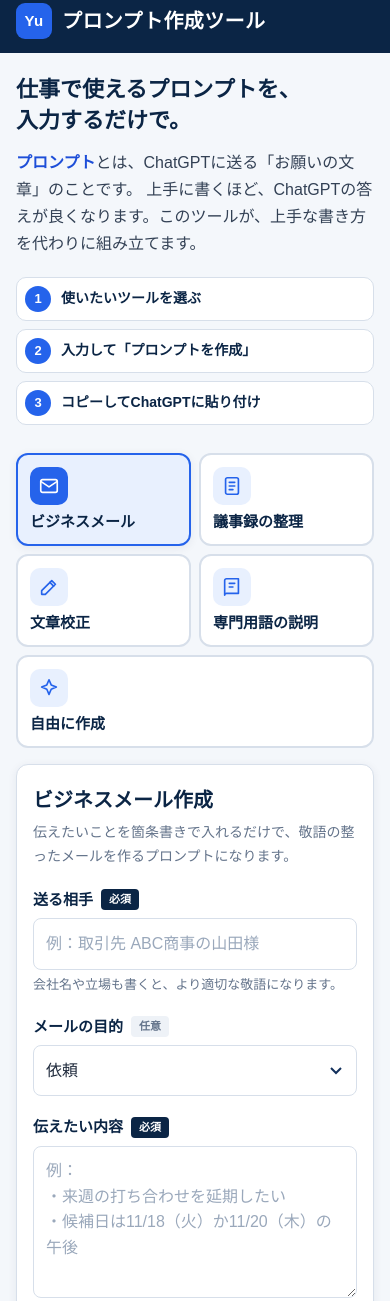
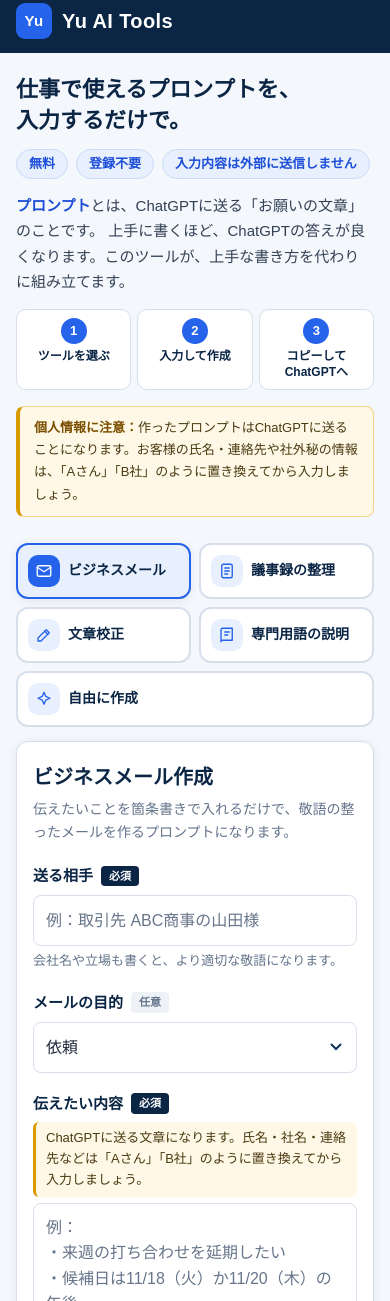
Before and after one commit to yu-ai-lab-web/yu-ai-tools, a plain HTML site: page index.html in a window 390 px wide. Shown: the part 11-1312 px from the top of the page. Drawn offline with Linux system fonts and the light colour scheme.

Commit message:
個人情報の注意・OGP・スマホ表示を改善

```diff
--- a/index.html
+++ b/index.html
@@ -6,6 +6,23 @@
   <meta name="viewport" content="width=device-width, initial-scale=1">
   <title>Yu AI Tools | ChatGPTプロンプト作成ツール</title>
   <meta name="description" content="ChatGPTを仕事で使う初心者向け。フォームに入力するだけで、実用的なプロンプトが作れます。">
+  <!-- 検索エンジンに「このページの正式なURLはこれ」と伝える設定 -->
+  <link rel="canonical" href="https://yu-ai-lab-web.github.io/yu-ai-tools/">
+  <meta name="theme-color" content="#0b2545">
+
+  <!-- note・X・LINEなどにURLを貼ったときのカード表示（OGP） -->
+  <meta property="og:type" content="website">
+  <meta property="og:site_name" content="Yu AI Tools">
+  <meta property="og:title" content="Yu AI Tools | ChatGPTプロンプト作成ツール">
+  <meta property="og:description" content="ChatGPTを仕事で使う初心者向け。フォームに入力するだけで、メール・議事録・文章校正などのプロンプトが作れます。無料・登録不要。">
+  <meta property="og:url" content="https://yu-ai-lab-web.github.io/yu-ai-tools/">
+  <meta property="og:image" content="https://yu-ai-lab-web.github.io/yu-ai-tools/ogp.png">
+  <meta property="og:image:width" content="1200">
+  <meta property="og:image:height" content="630">
+  <meta property="og:image:alt" content="Yu AI Tools ― ChatGPTのプロンプトを、入力するだけで作成">
+  <meta property="og:locale" content="ja_JP">
+  <meta name="twitter:card" content="summary_large_image">
+
   <link rel="stylesheet" href="style.css">
 </head>
 <body>
@@ -15,7 +32,7 @@
     <div class="container header-inner">
       <div class="logo">
         <span class="logo-mark">Yu</span>
-        <span class="logo-text">プロンプト作成ツール</span>
+        <span class="logo-text">Yu AI Tools</span>
       </div>
       <p class="tagline">ChatGPTへの「お願い文」を、かんたん作成</p>
     </div>
@@ -26,15 +43,23 @@
     <!-- ===== はじめての方への説明 ===== -->
     <section class="intro">
       <h1>仕事で使えるプロンプトを、<br class="sp-only">入力するだけで。</h1>
+      <ul class="badges" aria-label="このツールの特徴">
+        <li>無料</li>
+        <li>登録不要</li>
+        <li>入力内容は外部に送信しません</li>
+      </ul>
       <p class="intro-lead">
         <strong>プロンプト</strong>とは、ChatGPTに送る「お願いの文章」のことです。
         上手に書くほど、ChatGPTの答えが良くなります。このツールが、上手な書き方を代わりに組み立てます。
       </p>
       <ol class="steps">
-        <li><span class="step-num">1</span><span>使いたいツールを選ぶ</span></li>
-        <li><span class="step-num">2</span><span>入力して「プロンプトを作成」</span></li>
-        <li><span class="step-num">3</span><span>コピーしてChatGPTに貼り付け</span></li>
+        <li><span class="step-num">1</span><span>ツールを選ぶ</span></li>
+        <li><span class="step-num">2</span><span>入力して作成</span></li>
+        <li><span class="step-num">3</span><span>コピーしてChatGPTへ</span></li>
       </ol>
+      <p class="intro-privacy">
+        <strong>個人情報に注意：</strong>作ったプロンプトはChatGPTに送ることになります。お客様の氏名・連絡先や社外秘の情報は、「Aさん」「B社」のように置き換えてから入力しましょう。
+      </p>
     </section>
 
     <!-- ===== ツールの切り替えボタン（中身は script.js で作ります） ===== -->
@@ -43,7 +68,7 @@
     <div class="workspace">
 
       <!-- ===== 左側：入力フォーム ===== -->
-      <section class="panel form-panel" aria-labelledby="toolTitle">
+      <section class="panel form-panel" id="formPanel" aria-labelledby="toolTitle">
         <div class="panel-head">
           <h2 id="toolTitle">ツール名</h2>
           <p id="toolDesc" class="panel-desc"></p>
@@ -68,7 +93,7 @@
           <span class="char-count" id="charCount">0文字</span>
         </div>
 
-        <textarea id="output" class="output" spellcheck="false"
+        <textarea id="output" class="output" spellcheck="false" aria-labelledby="outputTitle"
           placeholder="左のフォームに入力して「プロンプトを作成」を押すと、ここにプロンプトが表示されます。&#10;&#10;表示された文章は、ここで直接書き換えることもできます。"></textarea>
 
         <div class="output-actions">
@@ -80,6 +105,7 @@
           <p class="notice-title">安全に使うための注意</p>
           <ul>
             <li>お客様の個人情報（氏名・電話番号など）や社外秘の情報は入力しないようにしましょう。</li>
+            <li>仕事で使う前に、会社のAI利用ルール（使ってよい情報の範囲など）を確認しましょう。</li>
             <li>ChatGPTの答えは間違うことがあります。送信・提出の前に必ず自分で確認しましょう。</li>
           </ul>
         </div>
--- a/script.js
+++ b/script.js
@@ -69,7 +69,7 @@ const TOOLS = [
         placeholder: '例：取引先 ABC商事の山田様', help: '会社名や立場も書くと、より適切な敬語になります。' },
       { name: 'purpose', label: 'メールの目的', type: 'select',
         options: ['依頼', 'お礼', 'お詫び', '日程調整', '報告・連絡', 'お断り', '問い合わせ', 'あいさつ'] },
-      { name: 'content', label: '伝えたい内容', type: 'textarea', rows: 5, required: true,
+      { name: 'content', label: '伝えたい内容', type: 'textarea', rows: 5, required: true, privacy: true,
         placeholder: '例：\n・来週の打ち合わせを延期したい\n・候補日は11/18（火）か11/20（木）の午後', help: '箇条書きでOKです。' },
       { name: 'tone', label: '丁寧さ', type: 'select',
         options: ['とても丁寧（社外・目上の方向け）', '標準（一般的なビジネス向け）', 'やや簡潔（社内向け）'] },
@@ -111,7 +111,7 @@ const TOOLS = [
       { name: 'meeting', label: '会議名', type: 'text', placeholder: '例：新商品プロモーション定例会議' },
       { name: 'date', label: '日時', type: 'text', placeholder: '例：2026年11月9日 10:00〜11:00' },
       { name: 'attendees', label: '参加者', type: 'text', placeholder: '例：田中部長、佐藤、鈴木、高橋' },
-      { name: 'memo', label: '会議のメモ', type: 'textarea', rows: 8, required: true,
+      { name: 'memo', label: '会議のメモ', type: 'textarea', rows: 8, required: true, privacy: true,
         placeholder: '会議中に取ったメモをそのまま貼り付けてください。\n走り書き・箇条書きでも大丈夫です。' },
       { name: 'detail', label: 'まとめ方', type: 'select',
         options: ['標準（要点をバランスよく）', '簡潔（1分で読める長さ）', '詳細（話し合いの流れもくわしく）'] },
@@ -164,7 +164,7 @@ const TOOLS = [
     title: '文章校正',
     desc: '誤字脱字や言葉づかいの間違いを直し、読みやすい文章にするプロンプトになります。',
     fields: [
-      { name: 'text', label: '校正したい文章', type: 'textarea', rows: 8, required: true,
+      { name: 'text', label: '校正したい文章', type: 'textarea', rows: 8, required: true, privacy: true,
         placeholder: 'チェックしてほしい文章を貼り付けてください。' },
       { name: 'usage', label: '文章の用途', type: 'select',
         options: ['社外向けメール', '社内向けメール・チャット', '報告書・企画書', 'お知らせ・案内文', 'SNS・ブログ'] },
@@ -256,7 +256,7 @@ const TOOLS = [
     fields: [
       { name: 'goal', label: '目的（何をしたいか）', type: 'text', required: true,
         placeholder: '例：新商品の紹介文を作りたい' },
-      { name: 'details', label: '内容・背景', type: 'textarea', rows: 6, required: true,
+      { name: 'details', label: '内容・背景', type: 'textarea', rows: 6, required: true, privacy: true,
         placeholder: 'ChatGPTに知っておいてほしい情報を書いてください。\n例：商品名、特徴、価格、売りたい相手 など' },
       { name: 'role', label: 'ChatGPTの役割', type: 'text',
         placeholder: '例：経験豊富なマーケティング担当者',
@@ -338,7 +338,14 @@ function renderTabs() {
       <span class="tab-icon">${ICONS[tool.id]}</span>
       <span class="tab-name">${tool.name}</span>
       <span class="tab-sub">${tool.sub}</span>`;
-    btn.addEventListener('click', () => selectTool(tool.id));
+    btn.addEventListener('click', () => {
+      selectTool(tool.id);
+      // スマホなど縦に並ぶ画面では、ツールを選んだら入力欄まで自動で移動する
+      if (window.matchMedia('(max-width: 960px)').matches) {
+        const reduce = window.matchMedia('(prefers-reduced-motion: reduce)').matches;
+        $('#formPanel').scrollIntoView({ behavior: reduce ? 'auto' : 'smooth', block: 'start' });
+      }
+    });
     nav.appendChild(btn);
   });
 }
@@ -399,14 +406,31 @@ function renderForm(tool) {
     input.name = f.name;
     if (f.placeholder) input.placeholder = f.placeholder;
     if (f.required) input.setAttribute('aria-required', 'true');
+
+    // 読み上げソフトに「注意」や「補足」を入力欄とセットで伝えるためのID一覧
+    const describedBy = [];
+
+    // 長い文章を貼り付ける欄には、入力する前に目に入る位置に個人情報の注意を出す
+    if (f.privacy) {
+      const warn = document.createElement('p');
+      warn.className = 'field-privacy';
+      warn.id = `${id}-privacy`;
+      warn.textContent = 'ChatGPTに送る文章になります。氏名・社名・連絡先などは「Aさん」「B社」のように置き換えてから入力しましょう。';
+      div.appendChild(warn);
+      describedBy.push(warn.id);
+    }
+
     div.appendChild(input);
 
     if (f.help) {
       const help = document.createElement('p');
       help.className = 'field-help';
+      help.id = `${id}-help`;
       help.textContent = f.help;
       div.appendChild(help);
+      describedBy.push(help.id);
     }
+    if (describedBy.length) input.setAttribute('aria-describedby', describedBy.join(' '));
     wrap.appendChild(div);
   });
 }
@@ -469,6 +493,7 @@ function selectTool(id) {
 function clearErrors() {
   $('#formError').textContent = '';
   document.querySelectorAll('.field.invalid').forEach((el) => el.classList.remove('invalid'));
+  document.querySelectorAll('#toolForm [aria-invalid]').forEach((el) => el.removeAttribute('aria-invalid'));
 }
 
 /** 必須の欄が空になっていないか確認する。問題なければ true */
@@ -479,6 +504,7 @@ function validate(tool, values) {
 
   missing.forEach((f) => {
     document.querySelector(`.field[data-name="${f.name}"]`).classList.add('invalid');
+    fieldInput(f.name).setAttribute('aria-invalid', 'true'); // 読み上げソフトに「未入力」を伝える
   });
   $('#formError').textContent = `「${missing.map((f) => f.label).join('」「')}」を入力してください。`;
   fieldInput(missing[0].name).focus();
@@ -571,6 +597,7 @@ function setupEvents() {
     const field = e.target.closest('.field');
     if (field && field.classList.contains('invalid') && e.target.value.trim()) {
       field.classList.remove('invalid');
+      e.target.removeAttribute('aria-invalid');
     }
   });
 
--- a/style.css
+++ b/style.css
@@ -92,6 +92,39 @@ body {
   color: #334155;
 }
 .intro-lead strong { color: var(--blue-dark); }
+
+/* 「無料」「登録不要」などの特徴バッジ */
+.badges {
+  list-style: none;
+  margin: 0 0 14px;
+  padding: 0;
+  display: flex;
+  flex-wrap: wrap;
+  gap: 8px;
+}
+.badges li {
+  padding: 3px 12px;
+  border-radius: 999px;
+  background: var(--blue-light);
+  color: var(--blue-dark);
+  font-size: 13px;
+  font-weight: 700;
+  border: 1px solid #c9daf8;
+}
+
+/* 冒頭の個人情報の注意 */
+.intro-privacy {
+  margin: 16px 0 0;
+  max-width: 760px;
+  padding: 10px 14px;
+  background: #fff8e6;
+  border: 1px solid #f3d58a;
+  border-left: 4px solid #d99a00;
+  border-radius: 8px;
+  font-size: 14px;
+  color: #4a3a12;
+}
+.intro-privacy strong { color: #7a4f00; }
 
 .steps {
   list-style: none;
@@ -269,7 +302,20 @@ textarea:focus {
   border-color: var(--blue);
   box-shadow: 0 0 0 3px rgba(37, 99, 235, 0.18);
 }
-::placeholder { color: #9aa8bb; }
+/* 入力例の文字：背景とのコントラスト比 4.5 以上（読みやすさの目安）を確保 */
+::placeholder { color: #66758a; opacity: 1; }
+
+/* 長い文章の入力欄の上に出す、個人情報の注意 */
+.field-privacy {
+  margin: 0 0 6px;
+  padding: 6px 10px;
+  background: #fff8e6;
+  border-left: 3px solid #d99a00;
+  border-radius: 6px;
+  font-size: 13px;
+  line-height: 1.6;
+  color: #4a3a12;
+}
 
 .field.invalid input,
 .field.invalid textarea {
@@ -419,12 +465,28 @@ textarea:focus {
   .tagline { display: none; }
   .intro { padding-top: 22px; }
   .intro h1 { font-size: 22px; }
-  .steps { flex-direction: column; gap: 8px; }
-  .steps li { border-radius: 10px; }
+  .intro-lead { font-size: 15px; margin-bottom: 14px; }
+  .intro-privacy { font-size: 13px; }
 
-  .tool-tabs { grid-template-columns: repeat(2, 1fr); gap: 8px; margin: 20px 0 16px; }
-  .tool-tab { padding: 12px; }
+  /* 3つの手順は横に並べて、縦の長さを短くする */
+  .steps { display: grid; grid-template-columns: repeat(3, 1fr); gap: 6px; }
+  .steps li {
+    flex-direction: column;
+    gap: 4px;
+    padding: 8px 6px;
+    border-radius: 10px;
+    font-size: 12px;
+    line-height: 1.4;
+    text-align: center;
+  }
+
+  /* ツールボタンは横長のコンパクトな形にして、入力欄を早く見せる */
+  .tool-tabs { grid-template-columns: repeat(2, 1fr); gap: 8px; margin: 18px 0 14px; }
+  .tool-tab { flex-direction: row; align-items: center; gap: 8px; padding: 10px; }
   .tool-tab:last-child { grid-column: 1 / -1; }
+  .tab-icon { width: 32px; height: 32px; flex-shrink: 0; }
+  .tab-icon svg { width: 18px; height: 18px; }
+  .tab-name { font-size: 14px; }
   .tab-sub { display: none; }
 
   .panel { padding: 18px 16px; }
@@ -432,3 +494,12 @@ textarea:focus {
   .output-actions .btn { flex: 1 1 100%; }
   .output { min-height: 280px; }
 }
+
+/* 「視覚効果を減らす」設定の人には、アニメーションを止める */
+@media (prefers-reduced-motion: reduce) {
+  *, *::before, *::after {
+    animation: none !important;
+    transition: none !important;
+    scroll-behavior: auto !important;
+  }
+}
```
Also changed, not shown: ogp.png (added).
